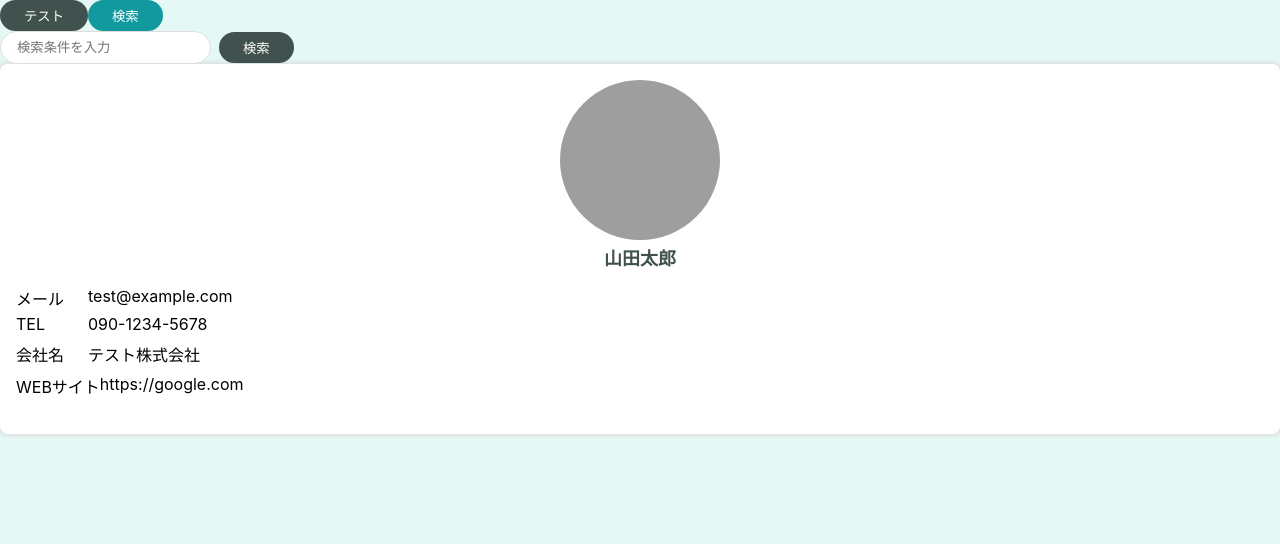
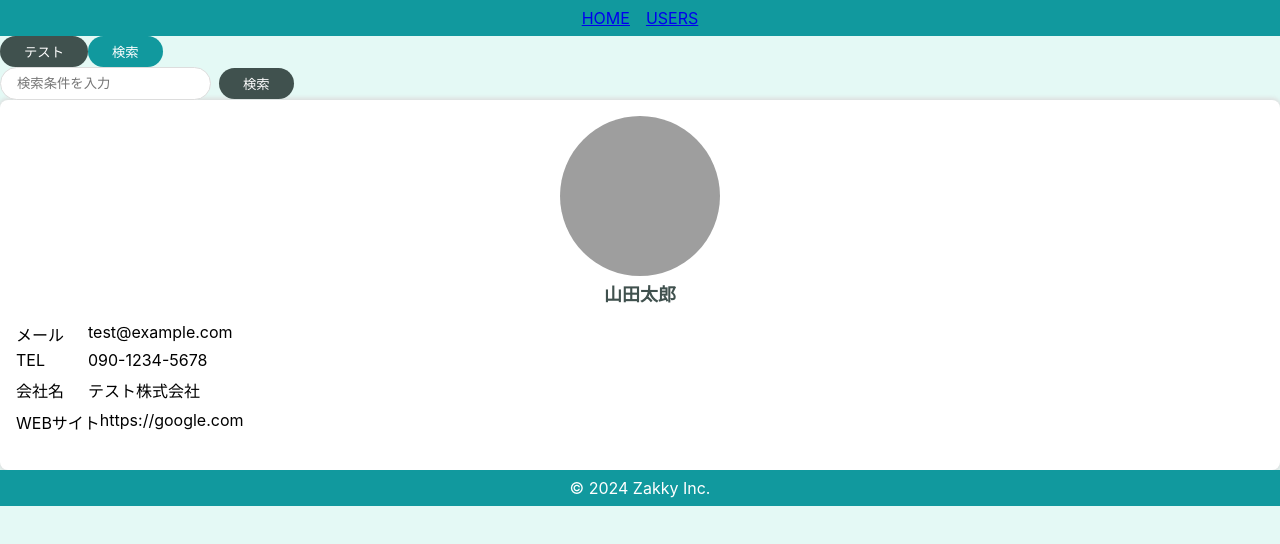
Before and after one commit to Zakky4/atomic_design, a React (Create React App) app: page / in a window 1280 px wide. Shown: the top 544 px of the page. Built offline with nearby package versions, Linux system fonts and the light colour scheme; grey boxes are pictures that could not be loaded.

Commit message:
Add Header&Footer Templates

```diff
--- a/src/App.js
+++ b/src/App.js
@@ -2,6 +2,9 @@
 import { SecondaryButton } from './components/atoms/button/SecondaryButton';
 import { SearchInput } from './components/molecules/SearchInput';
 import { UserCard } from './components/organisms/user/UserCard';
+import { HeaderOnly } from './components/templates/HeaderOnly';
+import { DefaultLayout } from './components/templates/DefaultLayout';
+import { BrowserRouter } from 'react-router-dom';
 import './style.css';
 
 const user = {
@@ -15,13 +18,15 @@
 
 function App() {
   return (
-    <div className="App">
-      <PrimaryButton>テスト</PrimaryButton>
-      <SecondaryButton>検索</SecondaryButton>
+    <BrowserRouter>
+      <DefaultLayout>
+        <PrimaryButton>テスト</PrimaryButton>
+        <SecondaryButton>検索</SecondaryButton>
       <br />
       <SearchInput />
       <UserCard user={user} />
-    </div>
+    </DefaultLayout>
+    </BrowserRouter>
   );
 }
 
--- /dev/null
+++ b/src/components/atoms/layout/Footer.jsx
@@ -0,0 +1,16 @@
+import styled from "styled-components";
+
+export const Footer = () => {
+  return (
+    <SFooter>
+      &copy; 2024 Zakky Inc.
+    </SFooter>
+  );
+};
+
+const SFooter = styled.footer`
+  background-color: #11999e;
+  color: #fff;
+  padding: 8px 0;
+  text-align: center;
+`;
--- /dev/null
+++ b/src/components/atoms/layout/Header.jsx
@@ -0,0 +1,22 @@
+import { Link } from "react-router-dom";
+import styled from "styled-components";
+
+export const Header = () => {
+  return (
+    <SHeader>
+      <SLink to="/">HOME</SLink>
+      <SLink to="/users">USERS</SLink>
+    </SHeader>
+  );
+};
+
+const SHeader = styled.header`
+  background-color: #11999e;
+  color: #fff;
+  padding: 8px 0;
+  text-align: center;
+`;
+
+const SLink = styled(Link)`
+  margin: 0 8px;
+`;
--- /dev/null
+++ b/src/components/templates/DefaultLayout.jsx
@@ -0,0 +1,13 @@
+import { Header } from "../atoms/layout/Header";
+import { Footer } from "../atoms/layout/Footer";
+
+export const DefaultLayout = (props) => {
+  const { children } = props;
+  return (
+    <>
+      <Header />
+      {children}
+      <Footer />
+    </>
+  );
+};
--- /dev/null
+++ b/src/components/templates/HeaderOnly.jsx
@@ -0,0 +1,11 @@
+import { Header } from "../atoms/layout/Header";
+
+export const HeaderOnly = (props) => {
+  const { children } = props;
+  return (
+    <>
+      <Header />
+      {children}
+    </>
+  );
+};
--- a/src/style.css
+++ b/src/style.css
@@ -1,3 +1,5 @@
 body {
   background-color: #e4f9f5;
+  margin: 0;
+  min-height: 100vh;
 }
```
